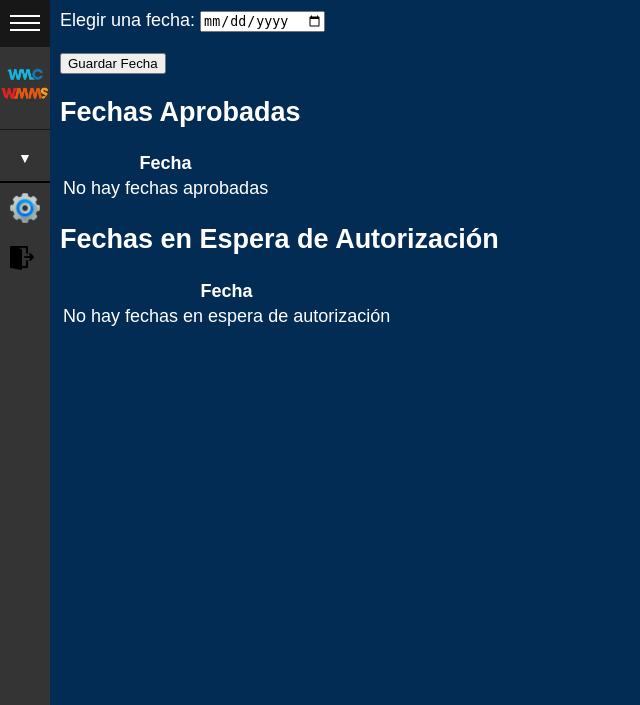
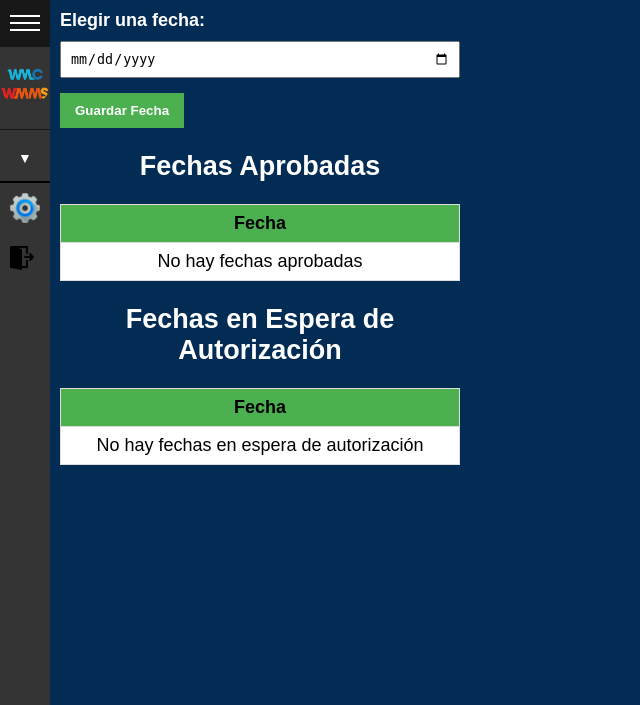
Before and after one commit to embrace23/app_rrhh, a Flask app: template templates/estudio.html in a window 1280 px wide. Shown: the top 705 px of the page, without its empty margins (0-640 px from the left). Run offline with Flask 3, Linux system fonts and the light colour scheme; the template is opened without the code that fills it, so the values that code supplies are empty.

Commit message:
estilos actualizados, tablas de html y app.py tomando gerente

```diff
--- a/app.py
+++ b/app.py
@@ -390,9 +390,10 @@ def aprobar_solicitud_route():
         fecha = request.form.get('fecha')
         concepto = request.form.get('concepto')
         jerarquia = request.form.get('jerarquia')
+        gerente = request.form.get('gerente')
 
         if empleado and fecha:
-            aprobar_solicitud(empleado, fecha, concepto, jerarquia)
+            aprobar_solicitud(empleado, fecha, concepto, jerarquia, gerente)
             return redirect(url_for('inicio'))
         else:
             return redirect(url_for('inicio'))
@@ -562,4 +563,4 @@ def obtener_todos_los_eventosSistemas_route():
 ################################################################################
 #INICIO DE APP
 if __name__ == '__main__':
-    app.run(host='192.168.1.77', port=8082)
+    app.run(debug=True)
--- a/static/styles.css
+++ b/static/styles.css
@@ -23,6 +23,8 @@ body{
     color: white;
     margin: 10px;
 }
+
+/*Menú lateral*/
 
 #sidemenu{
     background-color: var(--bgcolor);
@@ -307,3 +309,55 @@ body{
 a.fc-event.fc-event-start.fc-event-end.fc-event-future.fc-daygrid-event.fc-daygrid-block-event.fc-h-event{
     height: 16px;
 }
+
+/*Guardar fecha*/
+.guardarFecha{
+    width: 400px;
+}
+
+.guardarFecha .form-group{
+    margin-bottom: 15px;
+}
+
+.guardarFecha label{
+    font-weight: bold;
+}
+
+.guardarFecha input {
+    width: 100%;
+    padding: 8px;
+    margin-top: 10px;
+    box-sizing: border-box;
+}
+
+.guardarFecha button{
+    background-color: #4caf50;
+    color: #fff;
+    font-weight: 600;
+    padding: 10px 15px;
+    border: none;
+    cursor: pointer;
+}
+
+.guardarFecha #tablasFechas {
+    margin-top: 20px;
+    text-align: center;
+}
+
+.guardarFecha table {
+    width: 100%;
+    margin-top: 15px;
+    color: #000;
+    background-color: #fff;
+    border-collapse: collapse;
+}
+
+.guardarFecha th,.guardarFecha td {
+    border: 1px solid #ddd;
+    padding: 8px;
+}
+
+.guardarFecha th {
+    background-color: #4caf50;
+    color: #000;
+}
--- a/templates/ausencias.html
+++ b/templates/ausencias.html
@@ -75,7 +75,7 @@
         </div>
     </div>
 
-    <div id="mainContainer">
+    <div id="mainContainer" class="guardarFecha">
         <form action="/guardar_ausencias" method="POST">
             <div class="form-group">
                 <label for="fechaAusencias">Elegir una fecha:</label>
--- a/templates/estudio.html
+++ b/templates/estudio.html
@@ -75,7 +75,7 @@
         </div>
     </div>
 
-    <div id="mainContainer">
+    <div id="mainContainer" class="guardarFecha">
         <form action="/guardar_estudio" method="POST">
             <div class="form-group">
                 <label for="fechaEstudio">Elegir una fecha:</label>
--- a/templates/homeoffice.html
+++ b/templates/homeoffice.html
@@ -75,7 +75,7 @@
         </div>
     </div>
 
-    <div id="mainContainer">
+    <div id="mainContainer" class="guardarFecha">
         <form action="/guardar_home" method="POST">
             <div class="form-group">
                 <label for="fechaHome">Elegir una fecha:</label>
```
Also changed, not shown: 1 other file.
